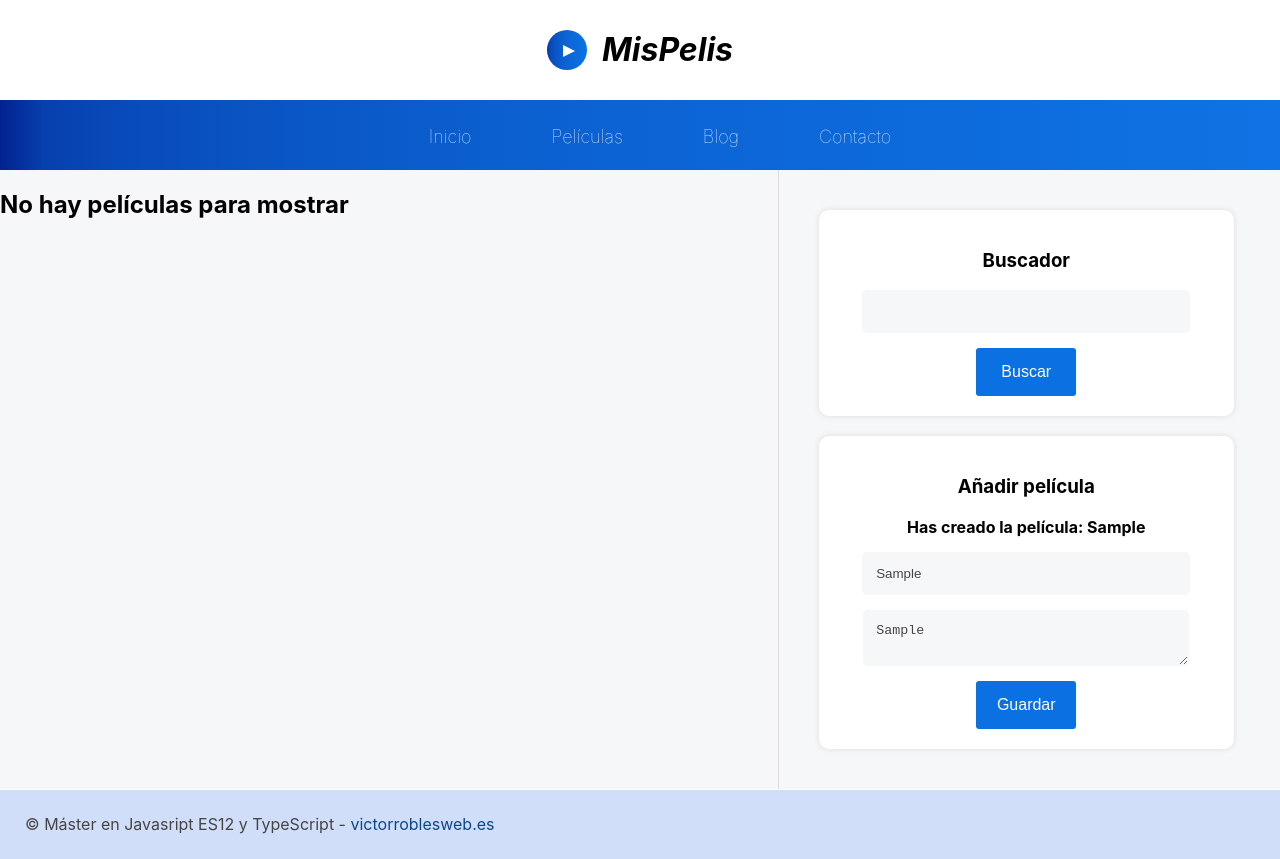
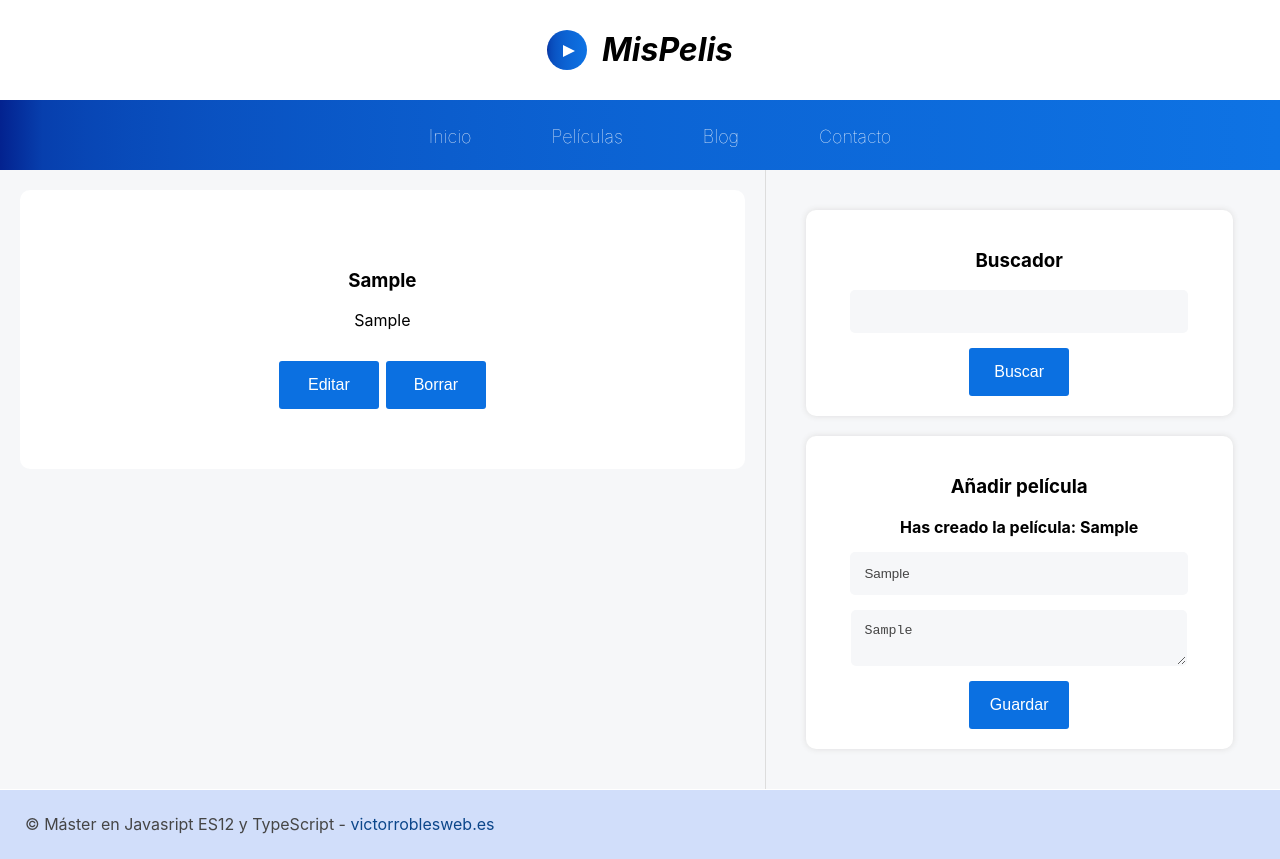
Before and after one commit to avanoldenbarneveld/master-en-react, a React (Create React App) app in the folder 06-proyecto01/: page / in a window 1280 px wide. Both pictures are taken after typing "Sample", "Sample" into the empty fields and a click on the input "Guardar". Built offline with nearby package versions, Linux system fonts and the light colour scheme.

Commit message:
lift movie list state up to App and pass via props

```diff
--- a/06-proyecto01/src/App.js
+++ b/06-proyecto01/src/App.js
@@ -1,8 +1,12 @@
+import { useState } from "react";
 import { Buscador } from "./components/Buscador";
 import { Crear } from "./components/Crear";
 import { Listado } from "./components/Listado";
 
 function App() {
+
+  const [listadoState, setListadoState] = useState([])
+
   return (
     <div className="layout">
         {/* Cabecera */}
@@ -25,7 +29,7 @@ function App() {
         {/* Contenido principal */}
          <section className="content">
         {/* Aquí va el listado de películas */}
-        <Listado />
+        <Listado listadoState={listadoState} setListadoState={setListadoState}/>
 
       </section>
 
@@ -33,7 +37,7 @@ function App() {
          <aside className="lateral">
         <Buscador />
 
-        <Crear />
+        <Crear setListadoState={setListadoState} />
          </aside>
 
         {/* Pie de página */}
--- a/06-proyecto01/src/components/Crear.js
+++ b/06-proyecto01/src/components/Crear.js
@@ -1,7 +1,8 @@
 import React, { useState } from 'react'
 import { GuardarEnStorage } from '../helpers/GuardarEnStorage';
 
-export const Crear = () => {
+export const Crear = ({ listadoState, setListadoState }) => {
+
 
     const tituloComponente = "Añadir película";
     const [ peliState,setPeliState]  = useState({
@@ -31,9 +32,14 @@ export const Crear = () => {
         // Guardar estado
          setPeliState(peli)
 
+         // Actualizar el estado del listado principal
+         setListadoState(elementos => {
+            return [...elementos, peli];
+         })
+
+
         // Guardar en el almacenamiento local
         GuardarEnStorage("pelis", peli)
-
 
     }
 
--- a/06-proyecto01/src/components/Listado.js
+++ b/06-proyecto01/src/components/Listado.js
@@ -1,37 +1,25 @@
-import React, { useEffect, useState } from 'react'
+import React, { useEffect } from 'react';
 
-export const Listado = () => {
-
-  const [listadoState, setListadoState] = useState([])
-
+export const Listado = ({ listadoState, setListadoState }) => {
   useEffect(() => {
-  console.log("Componentes del listado de peliculas cargado")
-  conseguirPeliculas();
-  }, []);
-
-  const conseguirPeliculas = () => {
-    let peliculas = JSON.parse(localStorage.getItem("pelis"));
-
+    console.log("Componentes del listado de peliculas cargado");
+    let peliculas = JSON.parse(localStorage.getItem("pelis")) || [];
     setListadoState(peliculas);
-  }
+  }, [setListadoState]);
 
   return (
     <>
-      { listadoState != null ?
-              listadoState.map(peli => {
-        return (
+      { listadoState && listadoState.length > 0 ?
+        listadoState.map(peli => (
           <article key={peli.id} className="peli-item">
-                <h3 className="title">D{peli.titulo}</h3>
+            <h3 className="title">{peli.titulo}</h3>
             <p className="description">{peli.descripcion}</p>
-
             <button className="edit">Editar</button>
             <button className="delete">Borrar</button>
           </article>
-        )
-      })
-      :  <h2> No hay películas para mostrar </h2>
+        ))
+        : <h2>No hay películas para mostrar</h2>
       }
-
     </>
-  )
-}
+  );
+};
```
Lines whose indentation alone changed are shown as unchanged.
